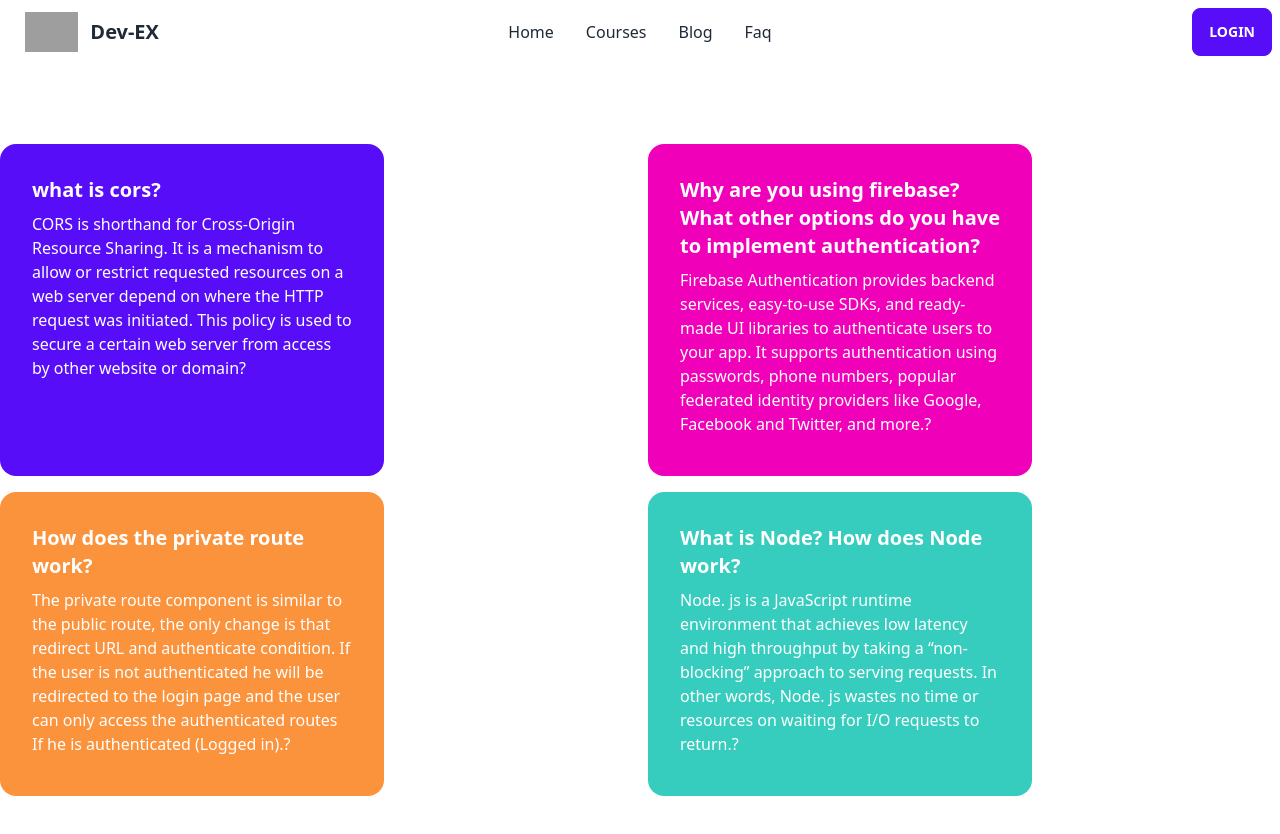
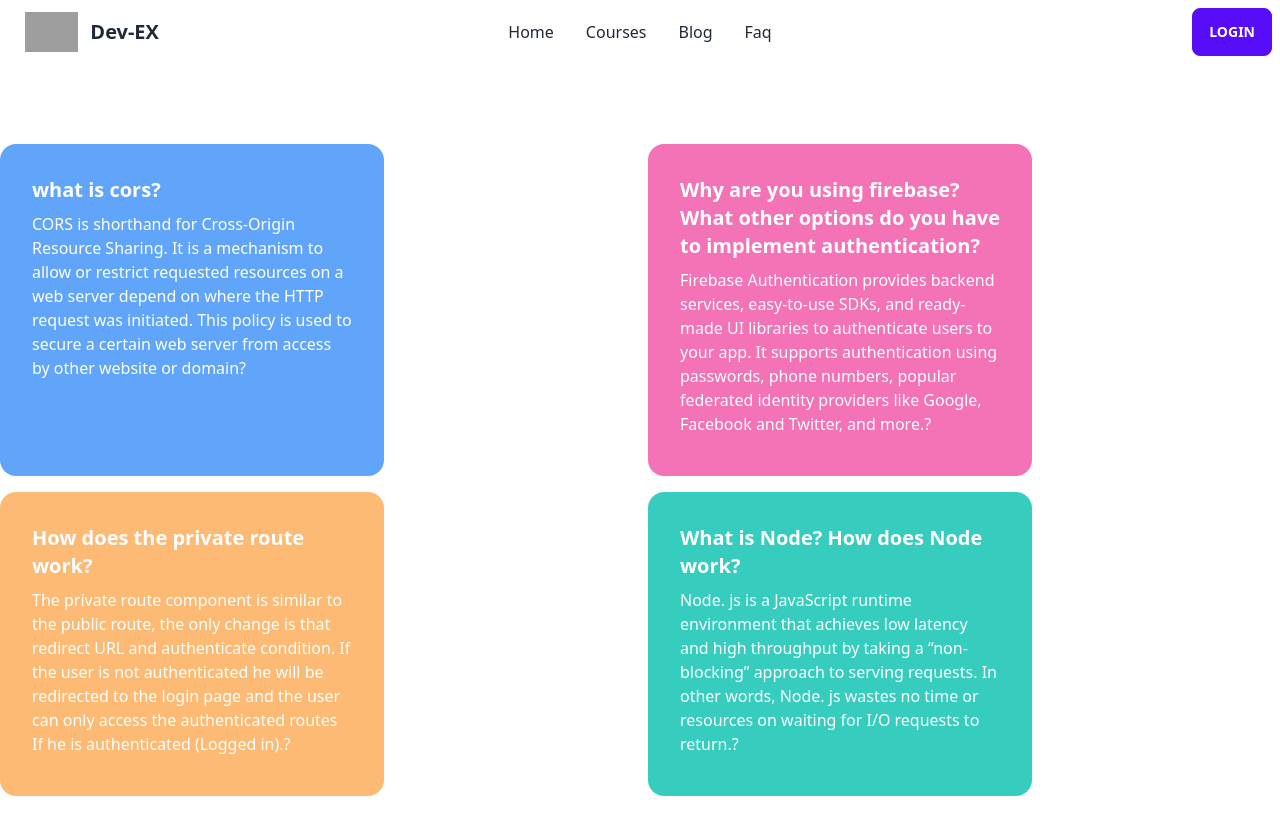
Before and after one commit to MD-obaidul-hasan/Dev-EX-client, a React (Create React App) app: page /blog in a window 1280 px wide. Shown: the top 834 px of the page. Built offline with nearby package versions, Linux system fonts and the light colour scheme; no server answers; grey boxes are pictures that could not be loaded.

Commit message:
blog color change

```diff
--- a/src/pages/Blog/Blog.js
+++ b/src/pages/Blog/Blog.js
@@ -3,7 +3,7 @@ import React from 'react';
 const Blog = () => {
     return (
         <div class='grid grid-cols-1 md:grid-cols-2 lg:grid-cols-2  gap-4 my-20'>
-            <div className="card w-96 bg-primary text-primary-content">
+            <div className="card w-96 bg-blue-400 text-primary-content">
   <div className="card-body">
     <h2 className="card-title">what is cors?</h2>
     <p>CORS is shorthand for Cross-Origin Resource Sharing. It is a mechanism to allow or restrict requested resources on a web server depend on where the HTTP request was initiated. This policy is used to secure a certain web server from access by other website or domain?</p>
@@ -13,7 +13,7 @@ const Blog = () => {
   </div>
 </div>
 
-<div className="card w-96 bg-secondary text-primary-content">
+<div className="card w-96 bg-pink-400 text-primary-content">
   <div className="card-body">
     <h2 className="card-title">Why are you using firebase? What other options do you have to implement authentication?</h2>
     <p>Firebase Authentication provides backend services, easy-to-use SDKs, and ready-made UI libraries to authenticate users to your app. It supports authentication using passwords, phone numbers, popular federated identity providers like Google, Facebook and Twitter, and more.?</p>
@@ -23,7 +23,7 @@ const Blog = () => {
   </div>
 </div>
 
-<div className="card w-96 bg-orange-400 text-primary-content">
+<div className="card w-96 bg-orange-300 text-primary-content">
   <div className="card-body">
     <h2 className="card-title">How does the private route work?</h2>
     <p>The private route component is similar to the public route, the only change is that redirect URL and authenticate condition. If the user is not authenticated he will be redirected to the login page and the user can only access the authenticated routes If he is authenticated (Logged in).?</p>
```
